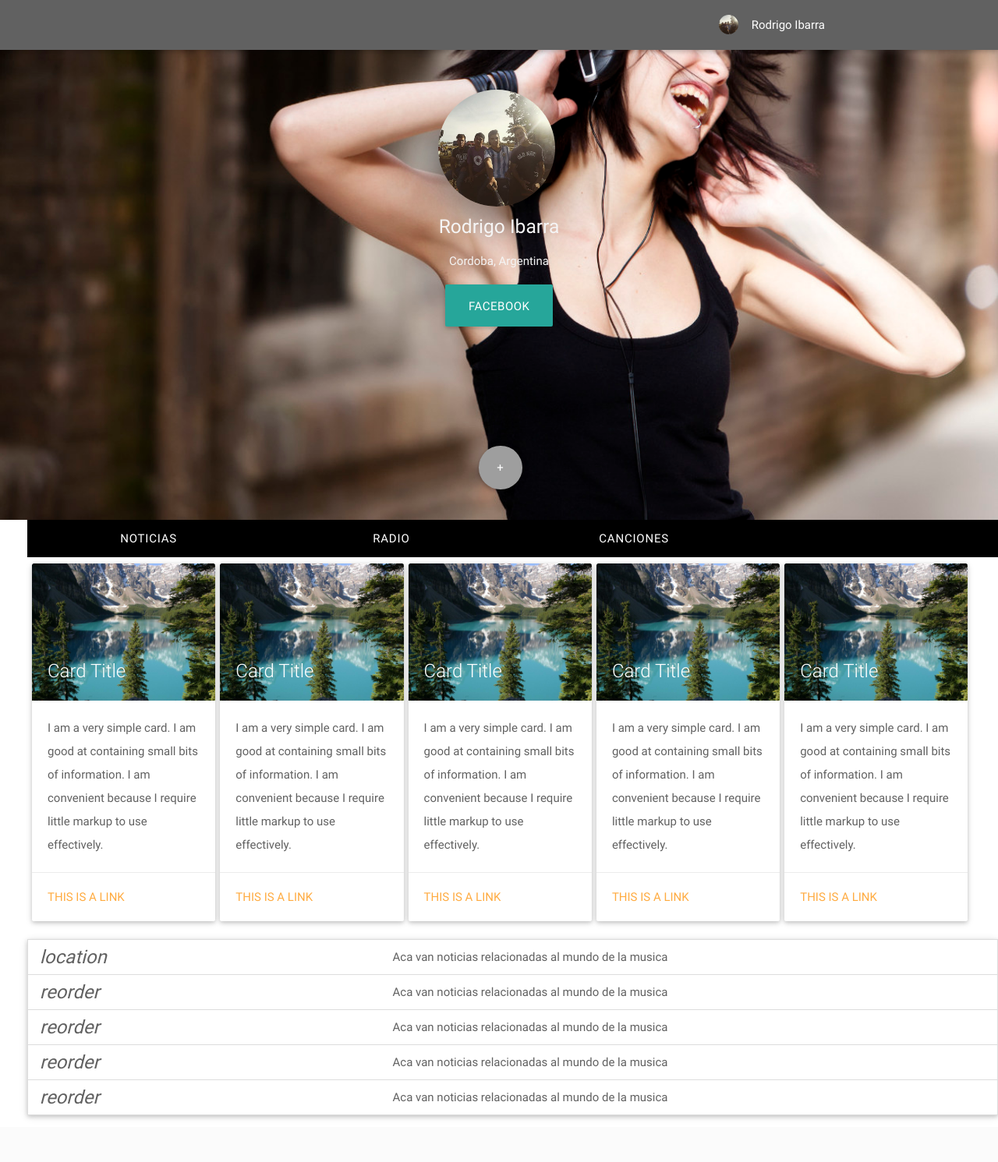
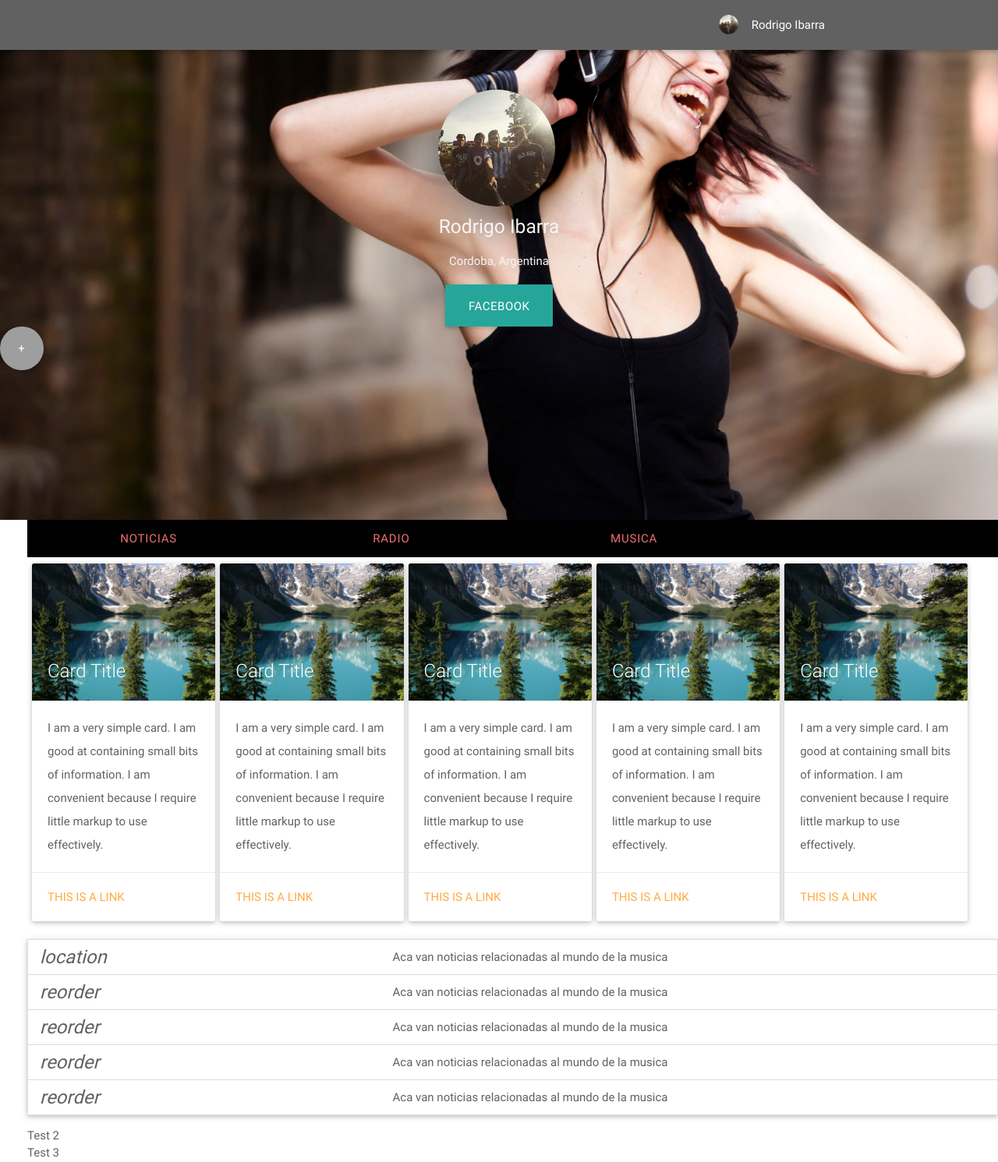
Before and after one commit to GrapeMixPlus/GrapeMix, a Django app: template GMP/templates/home.html in a window 1280 px wide. Shown: the whole page at 78% size. Before the commit the page ends 1436 px from the top, so only its background shows below. Run offline with Django 3.2, Linux system fonts and the light colour scheme; the template is opened without the code that fills it, so the values that code supplies are empty; some libraries are stand-ins or nearby versions.

Commit message:
correction tab

```diff
--- a/GMP/templates/home.html
+++ b/GMP/templates/home.html
@@ -19,7 +19,7 @@
 		<ul id="dropdown1" class="dropdown-content">
 			<li><a class="white-text" href="#!">Help</a></li>
 			<li class="divider"></li>
-            <li><a class="white-text" href="{% url 'GMP:logout' %}">Log Out</a></li>
+			<li><a class="white-text" href="#!">Log Out</a></li>
 		</ul>
 
 		<nav class="color" role="navigation">
@@ -41,20 +41,18 @@
 			<h5 class="header center teal-text text-lighten-2">Rodrigo Ibarra</h5>
 			<p align="center" class="teal-text">Cordoba, Argentina</p>
 			<center><a href="https://www.facebook.com" class="waves-effect waves-light btn-large">Facebook</a></center>
-            <div id=floating>
 			<a href="#noticias" class="btn-floating btn-large waves-effect waves-light grey">+</a>
 		</div>
-        </div>
 
-        <!-- MENU -->
-
-        <div id=noticias class="row">
+		<div class="row">
 			<div class="col s12">
 				<ul class="tabs">
-                    <li class="tab col s3"><a href="active" class="white-text active">Noticias</a></li>
-                    <li class="tab col s3"><a href="#test3" class="white-text">Radio</a></li>
-                    <li class="tab col s3"><a href="#test4" class="white-text">Canciones</a></li>
+					<li class="tab col s3"><a class="active" href="#test1">Noticias</a></li>
+					<li class="tab col s3"><a href="#test2">Radio</a></li>
+					<li class="tab col s3"><a href="#test3">Musica</a></li>
 				</ul>
+			</div>
+			<div id="test1" class="col s12">
 				<div class="row">
 					<div class="col s3 m2" >
 						<div class="card" >
@@ -158,5 +156,8 @@
 					</ul>
 				</div>
 			</div>
+			<div id="test2" class="col s12">Test 2</div>
+			<div id="test3" class="col s12">Test 3</div>
+		</div>
 	</body>
 </html>
--- a/GMP/views.py
+++ b/GMP/views.py
@@ -48,7 +48,7 @@ def log_in(request):
         return render_to_response('login.html',args, context)
 
 def logup(request):
-     return render_to_response('logup.html')
+    return render_to_response('logup.html')
     context = RequestContext(request)
     createUserForm = MyUserCreationForm()
     args = {}
```
Also changed, not shown: db.sqlite3, 11 other files. Lines whose indentation alone changed are shown as unchanged.
